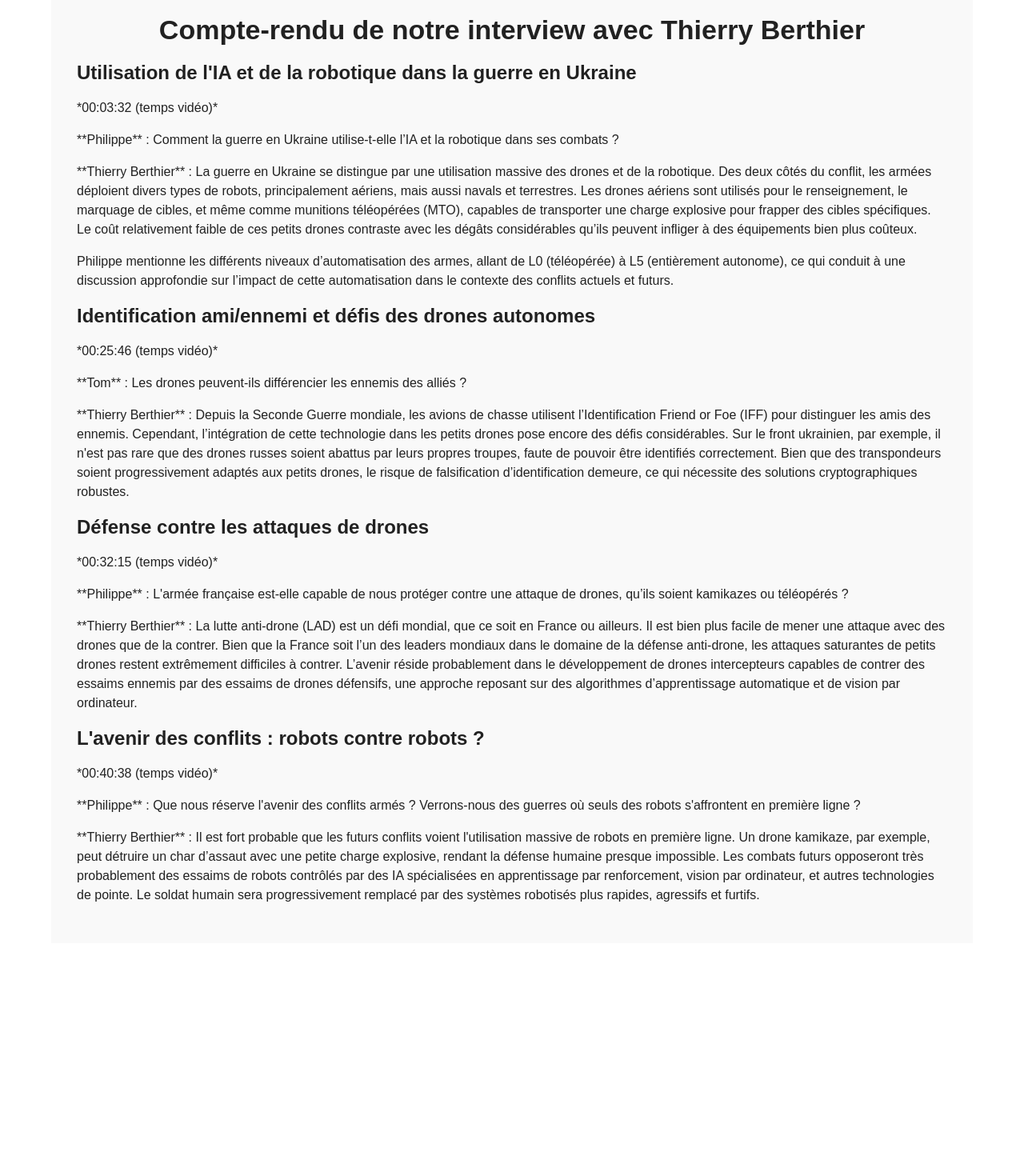
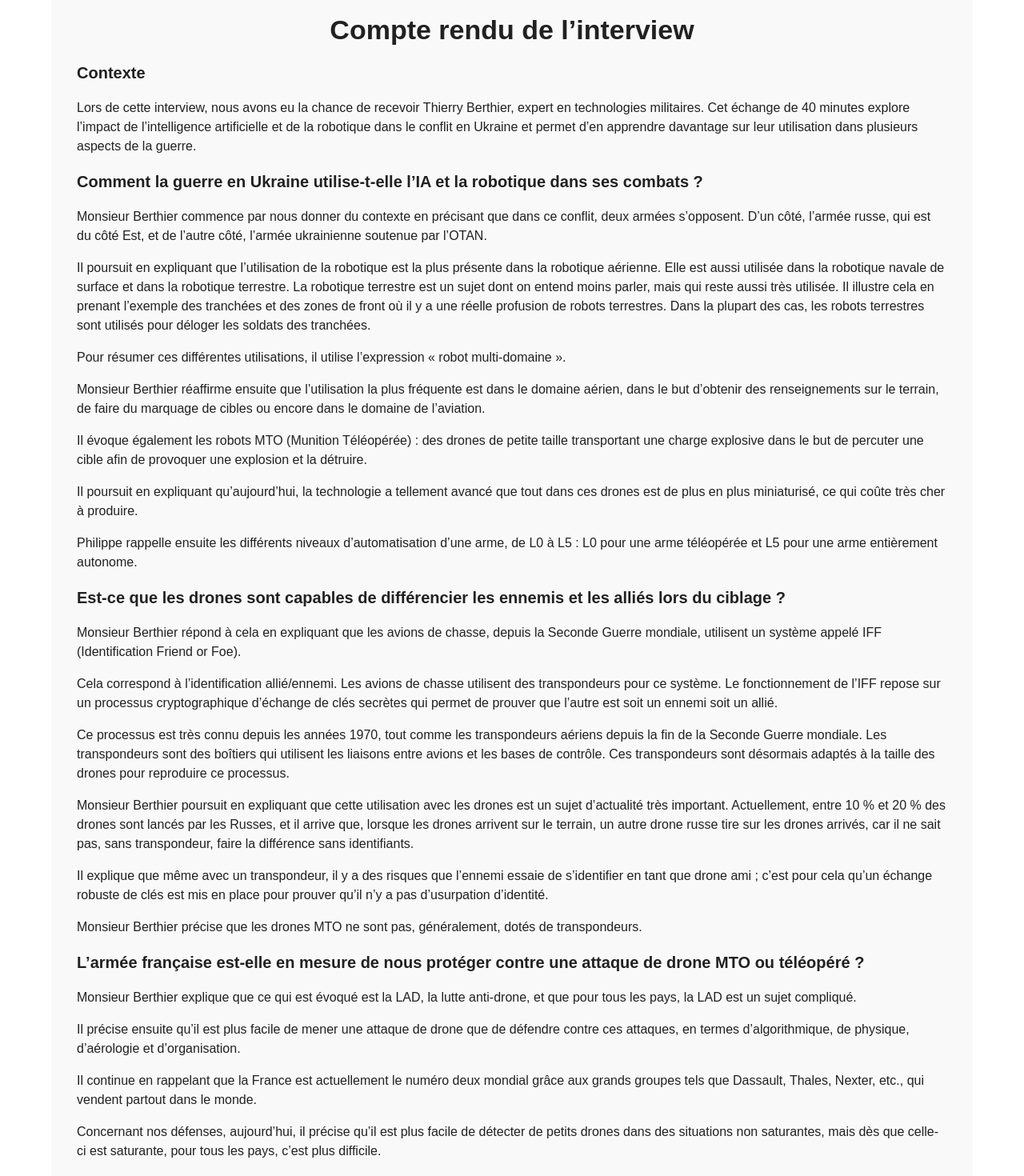
Before and after one commit to EngelibertTom/out-of-school, a Next.js app: page /interview in a window 1280 px wide. Shown: the part 720-2190 px from the top of the page at 80% size. Before the commit the page ends 1899 px from the top, so only its background shows below. Built offline with nearby package versions, Linux system fonts and the light colour scheme; a web font is replaced by a local one.

Commit message:
update interview

```diff
--- a/src/app/interview/page.js
+++ b/src/app/interview/page.js
@@ -4,13 +4,19 @@ import { Grid, Typography, Box, Chip, Divider } from "@mui/material";
 import Fade from "@mui/material/Fade";
 import { useInView } from 'react-intersection-observer';
 
+const div = React.memo(({ children, inView, ref }) => (
+    <Fade in={inView} timeout={1000}>
+        <div ref={ref}>{children}</div>
+    </Fade>
+));
+
 export default function Interview() {
-    // Hook pour gérer l'apparition des sections
     const { ref: introRef, inView: introInView } = useInView({ triggerOnce: true, threshold: 0.1 });
-    const { ref: ukraineRef, inView: ukraineInView } = useInView({ triggerOnce: true, threshold: 0.1 });
-    const { ref: dronesRef, inView: dronesInView } = useInView({ triggerOnce: true, threshold: 0.1 });
-    const { ref: antiDroneRef, inView: antiDroneInView } = useInView({ triggerOnce: true, threshold: 0.1 });
-    const { ref: futureWarfareRef, inView: futureWarfareInView } = useInView({ triggerOnce: true, threshold: 0.1 });
+    const { ref: contextRef, inView: contextInView } = useInView({ triggerOnce: true, threshold: 0.1 });
+    const { ref: firstQuestionRef, inView: firstQuestionInView } = useInView({ triggerOnce: true, threshold: 0.1 });
+    const { ref: secondQuestionRef, inView: secondQuestionInView } = useInView({ triggerOnce: true, threshold: 0.1 });
+    const { ref: thirdQuestionRef, inView: thirdQuestionInView } = useInView({ triggerOnce: true, threshold: 0.1 });
+    const { ref: fourthQuestionRef, inView: fourthQuestionInView } = useInView({ triggerOnce: true, threshold: 0.1 });
 
     return (
         <Grid
@@ -75,7 +81,7 @@ export default function Interview() {
                 </Box>
             </Grid>
 
-            <Grid item sx={{marginBottom: 3}} xs={12}>
+            <Grid item sx={{ marginBottom: 3 }} xs={12}>
                 <Divider>
                     <Chip label="Compte-rendu" size="small" />
                 </Divider>
@@ -83,80 +89,118 @@ export default function Interview() {
 
             <Grid item xs={12} sm={12} md={12}>
                 <Fade in={introInView} timeout={1000}>
-                    <div ref={introRef}>
-                        <Typography variant="h4" component="h2" sx={{ mb: 2, fontWeight: 'bold', textAlign:'center' }}>
-                            Compte-rendu de notre interview avec Thierry Berthier
+                <div  ref={introRef}>
+                    <Typography variant="h4" component="h2" sx={{ mb: 2, fontWeight: 'bold', textAlign: 'center' }}>
+                        Compte rendu de l’interview
                     </Typography>
                 </div>
                 </Fade>
 
-                <Fade in={ukraineInView} timeout={1000}>
-                    <div ref={ukraineRef}>
-                        <Typography variant="h5" component="h3" sx={{ mb: 2, fontWeight: 'bold' }}>
-                            Utilisation de l'IA et de la robotique dans la guerre en Ukraine
+                <Fade in={contextInView} timeout={1000}>
+                <div ref={contextRef}>
+                    <Typography variant="h6" component="h3" sx={{ mb: 2, fontWeight: 'bold' }}>
+                        Contexte
                     </Typography>
                     <Typography paragraph>
-                            *00:03:32 (temps vidéo)*
-                        </Typography>
-                        <Typography paragraph>
-                            **Philippe** : Comment la guerre en Ukraine utilise-t-elle l’IA et la robotique dans ses combats ?
-                        </Typography>
-                        <Typography paragraph>
-                            **Thierry Berthier** : La guerre en Ukraine se distingue par une utilisation massive des drones et de la robotique. Des deux côtés du conflit, les armées déploient divers types de robots, principalement aériens, mais aussi navals et terrestres. Les drones aériens sont utilisés pour le renseignement, le marquage de cibles, et même comme munitions téléopérées (MTO), capables de transporter une charge explosive pour frapper des cibles spécifiques. Le coût relativement faible de ces petits drones contraste avec les dégâts considérables qu’ils peuvent infliger à des équipements bien plus coûteux.
-                        </Typography>
-                        <Typography paragraph>
-                            Philippe mentionne les différents niveaux d’automatisation des armes, allant de L0 (téléopérée) à L5 (entièrement autonome), ce qui conduit à une discussion approfondie sur l’impact de cette automatisation dans le contexte des conflits actuels et futurs.
+                        Lors de cette interview, nous avons eu la chance de recevoir Thierry Berthier, expert en technologies militaires. Cet échange de 40 minutes explore l’impact de l’intelligence artificielle et de la robotique dans le conflit en Ukraine et permet d’en apprendre davantage sur leur utilisation dans plusieurs aspects de la guerre.
                     </Typography>
                 </div>
                 </Fade>
 
-                <Fade in={dronesInView} timeout={1000}>
-                    <div ref={dronesRef}>
-                        <Typography variant="h5" component="h3" sx={{ mb: 2, fontWeight: 'bold' }}>
-                            Identification ami/ennemi et défis des drones autonomes
+                <Fade in={firstQuestionInView} timeout={1000}>
+                <div  ref={firstQuestionRef}>
+                    <Typography variant="h6" component="h3" sx={{ mb: 2, fontWeight: 'bold' }}>
+                        Comment la guerre en Ukraine utilise-t-elle l’IA et la robotique dans ses combats ?
                     </Typography>
                     <Typography paragraph>
-                            *00:25:46 (temps vidéo)*
+                        Monsieur Berthier commence par nous donner du contexte en précisant que dans ce conflit, deux armées s’opposent. D’un côté, l’armée russe, qui est du côté Est, et de l’autre côté, l’armée ukrainienne soutenue par l’OTAN.
                     </Typography>
                     <Typography paragraph>
-                            **Tom** : Les drones peuvent-ils différencier les ennemis des alliés ?
+                        Il poursuit en expliquant que l’utilisation de la robotique est la plus présente dans la robotique aérienne. Elle est aussi utilisée dans la robotique navale de surface et dans la robotique terrestre. La robotique terrestre est un sujet dont on entend moins parler, mais qui reste aussi très utilisée. Il illustre cela en prenant l’exemple des tranchées et des zones de front où il y a une réelle profusion de robots terrestres. Dans la plupart des cas, les robots terrestres sont utilisés pour déloger les soldats des tranchées.
                     </Typography>
                     <Typography paragraph>
-                            **Thierry Berthier** : Depuis la Seconde Guerre mondiale, les avions de chasse utilisent l’Identification Friend or Foe (IFF) pour distinguer les amis des ennemis. Cependant, l’intégration de cette technologie dans les petits drones pose encore des défis considérables. Sur le front ukrainien, par exemple, il n'est pas rare que des drones russes soient abattus par leurs propres troupes, faute de pouvoir être identifiés correctement. Bien que des transpondeurs soient progressivement adaptés aux petits drones, le risque de falsification d’identification demeure, ce qui nécessite des solutions cryptographiques robustes.
+                        Pour résumer ces différentes utilisations, il utilise l’expression « robot multi-domaine ».
+                    </Typography>
+                    <Typography paragraph>
+                        Monsieur Berthier réaffirme ensuite que l’utilisation la plus fréquente est dans le domaine aérien, dans le but d’obtenir des renseignements sur le terrain, de faire du marquage de cibles ou encore dans le domaine de l’aviation.
+                    </Typography>
+                    <Typography paragraph>
+                        Il évoque également les robots MTO (Munition Téléopérée) : des drones de petite taille transportant une charge explosive dans le but de percuter une cible afin de provoquer une explosion et la détruire.
+                    </Typography>
+                    <Typography paragraph>
+                        Il poursuit en expliquant qu’aujourd’hui, la technologie a tellement avancé que tout dans ces drones est de plus en plus miniaturisé, ce qui coûte très cher à produire.
+                    </Typography>
+                    <Typography paragraph>
+                        Philippe rappelle ensuite les différents niveaux d’automatisation d’une arme, de L0 à L5 : L0 pour une arme téléopérée et L5 pour une arme entièrement autonome.
                     </Typography>
                 </div>
                 </Fade>
 
-                <Fade in={antiDroneInView} timeout={1000}>
-                    <div ref={antiDroneRef}>
-                        <Typography variant="h5" component="h3" sx={{ mb: 2, fontWeight: 'bold' }}>
-                            Défense contre les attaques de drones
+                <Fade in={secondQuestionInView} timeout={1000}>
+                <div ref={secondQuestionRef}>
+                    <Typography variant="h6" component="h3" sx={{ mb: 2, fontWeight: 'bold' }}>
+                        Est-ce que les drones sont capables de différencier les ennemis et les alliés lors du ciblage ?
                     </Typography>
                     <Typography paragraph>
-                            *00:32:15 (temps vidéo)*
+                        Monsieur Berthier répond à cela en expliquant que les avions de chasse, depuis la Seconde Guerre mondiale, utilisent un système appelé IFF (Identification Friend or Foe).
                     </Typography>
                     <Typography paragraph>
-                            **Philippe** : L'armée française est-elle capable de nous protéger contre une attaque de drones, qu’ils soient kamikazes ou téléopérés ?
+                        Cela correspond à l’identification allié/ennemi. Les avions de chasse utilisent des transpondeurs pour ce système. Le fonctionnement de l’IFF repose sur un processus cryptographique d’échange de clés secrètes qui permet de prouver que l’autre est soit un ennemi soit un allié.
                     </Typography>
                     <Typography paragraph>
-                            **Thierry Berthier** : La lutte anti-drone (LAD) est un défi mondial, que ce soit en France ou ailleurs. Il est bien plus facile de mener une attaque avec des drones que de la contrer. Bien que la France soit l’un des leaders mondiaux dans le domaine de la défense anti-drone, les attaques saturantes de petits drones restent extrêmement difficiles à contrer. L’avenir réside probablement dans le développement de drones intercepteurs capables de contrer des essaims ennemis par des essaims de drones défensifs, une approche reposant sur des algorithmes d’apprentissage automatique et de vision par ordinateur.
+                        Ce processus est très connu depuis les années 1970, tout comme les transpondeurs aériens depuis la fin de la Seconde Guerre mondiale. Les transpondeurs sont des boîtiers qui utilisent les liaisons entre avions et les bases de contrôle. Ces transpondeurs sont désormais adaptés à la taille des drones pour reproduire ce processus.
+                    </Typography>
+                    <Typography paragraph>
+                        Monsieur Berthier poursuit en expliquant que cette utilisation avec les drones est un sujet d’actualité très important. Actuellement, entre 10 % et 20 % des drones sont lancés par les Russes, et il arrive que, lorsque les drones arrivent sur le terrain, un autre drone russe tire sur les drones arrivés, car il ne sait pas, sans transpondeur, faire la différence sans identifiants.
+                    </Typography>
+                    <Typography paragraph>
+                        Il explique que même avec un transpondeur, il y a des risques que l’ennemi essaie de s’identifier en tant que drone ami ; c’est pour cela qu’un échange robuste de clés est mis en place pour prouver qu’il n’y a pas d’usurpation d’identité.
+                    </Typography>
+                    <Typography paragraph>
+                        Monsieur Berthier précise que les drones MTO ne sont pas, généralement, dotés de transpondeurs.
                     </Typography>
                 </div>
                 </Fade>
 
-                <Fade in={futureWarfareInView} timeout={1000}>
-                    <div ref={futureWarfareRef}>
-                        <Typography variant="h5" component="h3" sx={{ mb: 2, fontWeight: 'bold' }}>
-                            L'avenir des conflits : robots contre robots ?
+                <Fade in={thirdQuestionInView} timeout={1000}>
+                <div ref={thirdQuestionRef}>
+                    <Typography variant="h6" component="h3" sx={{ mb: 2, fontWeight: 'bold' }}>
+                        L’armée française est-elle en mesure de nous protéger contre une attaque de drone MTO ou téléopéré ?
                     </Typography>
                     <Typography paragraph>
-                            *00:40:38 (temps vidéo)*
+                        Monsieur Berthier explique que ce qui est évoqué est la LAD, la lutte anti-drone, et que pour tous les pays, la LAD est un sujet compliqué.
                     </Typography>
                     <Typography paragraph>
-                            **Philippe** : Que nous réserve l'avenir des conflits armés ? Verrons-nous des guerres où seuls des robots s'affrontent en première ligne ?
+                        Il précise ensuite qu’il est plus facile de mener une attaque de drone que de défendre contre ces attaques, en termes d’algorithmique, de physique, d’aérologie et d’organisation.
                     </Typography>
                     <Typography paragraph>
-                            **Thierry Berthier** : Il est fort probable que les futurs conflits voient l'utilisation massive de robots en première ligne. Un drone kamikaze, par exemple, peut détruire un char d’assaut avec une petite charge explosive, rendant la défense humaine presque impossible. Les combats futurs opposeront très probablement des essaims de robots contrôlés par des IA spécialisées en apprentissage par renforcement, vision par ordinateur, et autres technologies de pointe. Le soldat humain sera progressivement remplacé par des systèmes robotisés plus rapides, agressifs et furtifs.
+                        Il continue en rappelant que la France est actuellement le numéro deux mondial grâce aux grands groupes tels que Dassault, Thales, Nexter, etc., qui vendent partout dans le monde.
+                    </Typography>
+                    <Typography paragraph>
+                        Concernant nos défenses, aujourd’hui, il précise qu’il est plus facile de détecter de petits drones dans des situations non saturantes, mais dès que celle-ci est saturante, pour tous les pays, c’est plus difficile.
+                    </Typography>
+                    <Typography paragraph>
+                        En effet, aujourd’hui, contrôler une zone contre de gros drones reste simple. Ce sont les plus petits drones, qui volent à basse altitude et à grande vitesse, qui sont beaucoup plus difficiles à intercepter. Il poursuit en prévenant que face à 50 drones ou plus, aucun système actuel ne peut les arrêter.
+                    </Typography>
+                    <Typography paragraph>
+                        Il explique ensuite que des avancées seront faites dans le futur pour contrôler les attaques de drones en essaim et que pour contrer ces attaques en essaim, il sera nécessaire de déployer un essaim encore plus grand, contrôlé par des systèmes automatisés. Ces systèmes utiliseront des techniques comme l’apprentissage par renforcement, le machine learning, la vision par ordinateur, l’optimisation combinatoire et l’ordonnancement de tâches.
+                    </Typography>
+                </div>
+                </Fade>
+
+                <Fade in={fourthQuestionInView} timeout={1000}>
+                <div ref={fourthQuestionRef}>
+                    <Typography variant="h6" component="h3" sx={{ mb: 2, fontWeight: 'bold' }}>
+                        Qu’est-ce que la guerre en Ukraine va engendrer pour les prochaines guerres ?
+                    </Typography>
+                    <Typography paragraph>
+                        Monsieur Berthier explique qu’aujourd’hui, lorsqu’on est la cible d’un drone kamikaze, il n’y a rien qu’un humain puisse faire pour se défendre. En effet, le combat étant entre un humain et un robot est totalement déséquilibré, et l’humain est condamné sans aucune chance de s’échapper.
+                    </Typography>
+                    <Typography paragraph>
+                        Il poursuit en expliquant que cette situation ne fera que s’aggraver avec le temps, et que la solution pour contrer cela sera l’utilisation d’autres drones.
+                    </Typography>
+                    <Typography paragraph>
+                        C’est pourquoi la première ligne de confrontation sera constituée exclusivement de robots s'affrontant entre eux. La victoire reviendra à celui qui disposera des systèmes robotisés les plus performants, plus agressifs, plus rapides et plus furtifs.
                     </Typography>
                 </div>
                 </Fade>
```
Lines whose indentation alone changed are shown as unchanged.
